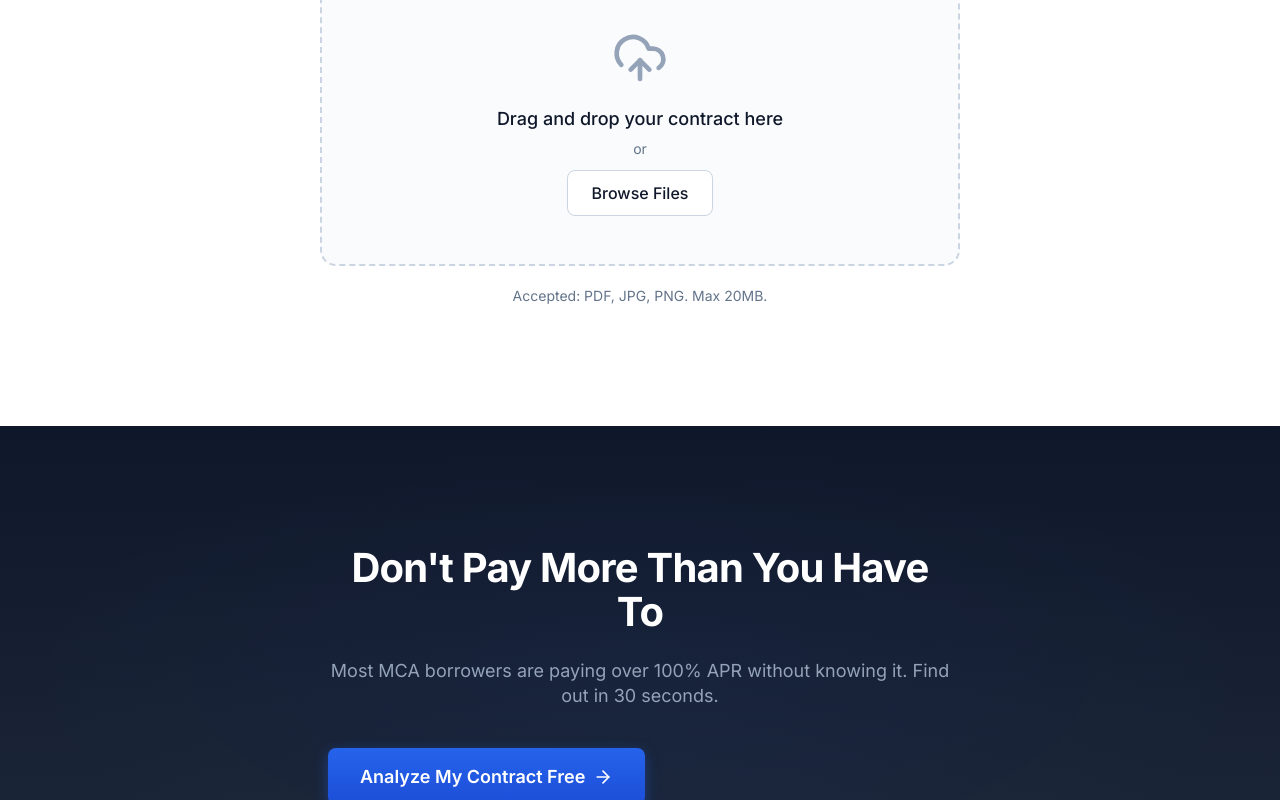
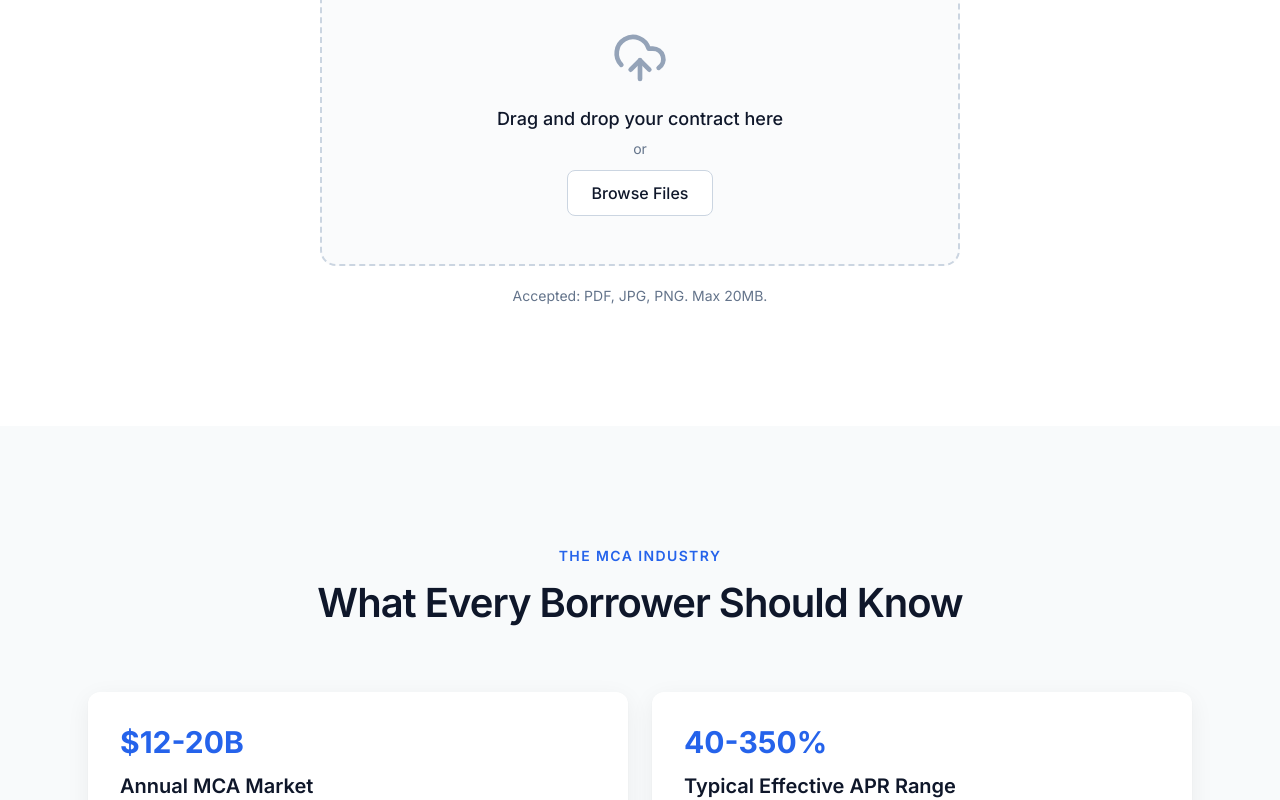
Before and after one commit to tchogorian/fundingwatch, a Next.js app: page / in a window 1280 px wide. Shown: the part 2000-2800 px from the top of the page. Built offline with nearby package versions, Linux system fonts and the light colour scheme.

Commit message:
design update

```diff
--- a/src/app/page.tsx
+++ b/src/app/page.tsx
@@ -10,6 +10,7 @@ import LoadingState from "@/components/LoadingState";
 import ReportSection from "@/components/ReportSection";
 import OptInForm from "@/components/OptInForm";
 import SecondaryCTA from "@/components/SecondaryCTA";
+import IndustryInfoSection from "@/components/IndustryInfoSection";
 import Footer from "@/components/Footer";
 
 const MIN_LOADING_MS = 16000;
@@ -69,6 +70,7 @@ export default function Home() {
           <OptInForm analysisData={analysisResult} />
         </>
       )}
+      <IndustryInfoSection />
       <SecondaryCTA />
       <Footer />
     </main>
--- /dev/null
+++ b/src/components/IndustryInfoSection.tsx
@@ -0,0 +1,136 @@
+"use client";
+
+import { ChevronUp } from "lucide-react";
+import FadeIn from "./FadeIn";
+
+const statCards = [
+  {
+    stat: "$12-20B",
+    title: "Annual MCA Market",
+    text: "The merchant cash advance industry processes billions annually. Many borrowers sign agreements without fully understanding the effective cost.",
+  },
+  {
+    stat: "40-350%",
+    title: "Typical Effective APR Range",
+    text: "Factor rates obscure the real annual cost. A factor rate of 1.35 on a 6-month advance translates to an effective APR over 100%.",
+  },
+  {
+    stat: "100,000+",
+    title: "Distressed Borrowers Per Year",
+    text: "Industry estimates suggest over a hundred thousand small businesses struggle with MCA repayment obligations annually.",
+  },
+  {
+    stat: "25%",
+    title: "NY Criminal Usury Cap",
+    text: "New York courts have ruled that certain cash advances with fixed daily payments may be classified as loans subject to the state's 25% criminal usury cap.",
+  },
+];
+
+const legalItems = [
+  {
+    title: "Courts Apply Loan Classification Test",
+    text: "Multiple New York courts have applied a three-factor test to determine whether an MCA is actually a loan: fixed payment amounts, a finite term, and a personal guarantee. When all three are present and the funder never adjusts payments based on actual receivables, courts have reclassified the advance as a loan subject to usury limits.",
+  },
+  {
+    title: "Confession of Judgment Restrictions",
+    text: "New York banned out-of-state enforcement of confessions of judgment in 2019 after investigations revealed widespread abuse. A confession of judgment allows a lender to seize assets without a court hearing — a clause still present in many active MCA contracts.",
+  },
+  {
+    title: "Reconciliation Failures Under Scrutiny",
+    text: "MCA agreements typically include a reconciliation clause promising to adjust daily payments if the borrower's revenue declines. Regulators and courts are increasingly examining whether funders actually honor these provisions. When they don't, the fixed-payment structure strengthens the argument that the advance is a loan.",
+  },
+  {
+    title: "State Regulatory Expansion",
+    text: "Multiple states are tightening MCA oversight. New disclosure requirements, registration mandates, and transparency rules are taking effect, giving borrowers new protections and legal avenues.",
+  },
+];
+
+export default function IndustryInfoSection() {
+  const scrollToUpload = () => {
+    document.getElementById("upload")?.scrollIntoView({ behavior: "smooth" });
+  };
+
+  return (
+    <section
+      id="industry-info"
+      className="bg-secondary-bg py-section-y-mobile sm:py-section-y"
+    >
+      <div className="mx-auto max-w-6xl px-4 sm:px-6">
+        <FadeIn>
+          <p className="text-center text-eyebrow font-semibold uppercase tracking-widest text-accent">
+            THE MCA INDUSTRY
+          </p>
+          <h2 className="mt-3 text-center text-[40px] font-semibold leading-tight tracking-tight text-dark-text">
+            What Every Borrower Should Know
+          </h2>
+        </FadeIn>
+
+        <div className="mt-12 grid grid-cols-1 gap-6 sm:mt-16 md:grid-cols-2">
+          {statCards.map((card, i) => (
+            <FadeIn key={card.title} delay={i * 80}>
+              <div className="rounded-[12px] bg-white p-8 shadow-card">
+                <p className="text-3xl font-bold text-accent">{card.stat}</p>
+                <h3 className="mt-3 text-xl font-semibold text-dark-text">
+                  {card.title}
+                </h3>
+                <p className="mt-3 text-[16px] leading-relaxed text-muted">
+                  {card.text}
+                </p>
+              </div>
+            </FadeIn>
+          ))}
+        </div>
+
+        <div className="mt-16 sm:mt-20">
+          <FadeIn delay={200}>
+            <h3 className="text-left text-[28px] font-semibold text-dark-text">
+              Recent Legal Developments
+            </h3>
+          </FadeIn>
+
+          <div className="relative mt-10">
+            {/* Vertical line */}
+            <div
+              className="absolute left-[7px] top-2 bottom-2 w-0.5 bg-accent/30 sm:left-[9px]"
+              aria-hidden
+            />
+            <div className="space-y-4">
+              {legalItems.map((item, i) => (
+                <FadeIn key={item.title} delay={300 + i * 80}>
+                  <div className="relative flex gap-4 pl-8 sm:pl-10">
+                    <div
+                      className="absolute left-0 top-6 h-3 w-3 shrink-0 rounded-full bg-accent"
+                      aria-hidden
+                    />
+                    <div className="min-w-0 flex-1 rounded-lg border-l-[3px] border-accent bg-white py-6 pl-6 pr-6 shadow-card">
+                      <h4 className="text-[18px] font-semibold text-dark-text">
+                        {item.title}
+                      </h4>
+                      <p className="mt-2 text-[16px] leading-[1.6] text-muted">
+                        {item.text}
+                      </p>
+                    </div>
+                  </div>
+                </FadeIn>
+              ))}
+            </div>
+          </div>
+        </div>
+
+        <FadeIn delay={500}>
+          <button
+            type="button"
+            onClick={scrollToUpload}
+            className="group mx-auto mt-12 flex flex-col items-center gap-2 rounded-lg px-4 py-2 text-muted transition-colors hover:text-accent focus:outline-none focus:ring-2 focus:ring-accent focus:ring-offset-2 focus:ring-offset-secondary-bg"
+          >
+            <ChevronUp className="h-8 w-8 transition-transform duration-200 group-hover:-translate-y-0.5" />
+            <span className="text-center text-[16px] leading-relaxed">
+              FundingWatch analyzes your contract against these legal standards
+              automatically.
+            </span>
+          </button>
+        </FadeIn>
+      </div>
+    </section>
+  );
+}
--- a/src/components/SecondaryCTA.tsx
+++ b/src/components/SecondaryCTA.tsx
@@ -34,7 +34,7 @@ export default function SecondaryCTA() {
           Don&apos;t Pay More Than You Have To
         </h2>
         <p className="mt-6 text-body text-slate-400">
-          Most MCA borrowers are paying over 100% APR without knowing it. Find out in 30 seconds.
+          Courts are ruling that fixed daily payments without reconciliation may make your advance a loan subject to usury limits. See if your contract has red flags.
         </p>
         <button
           type="button"
```
